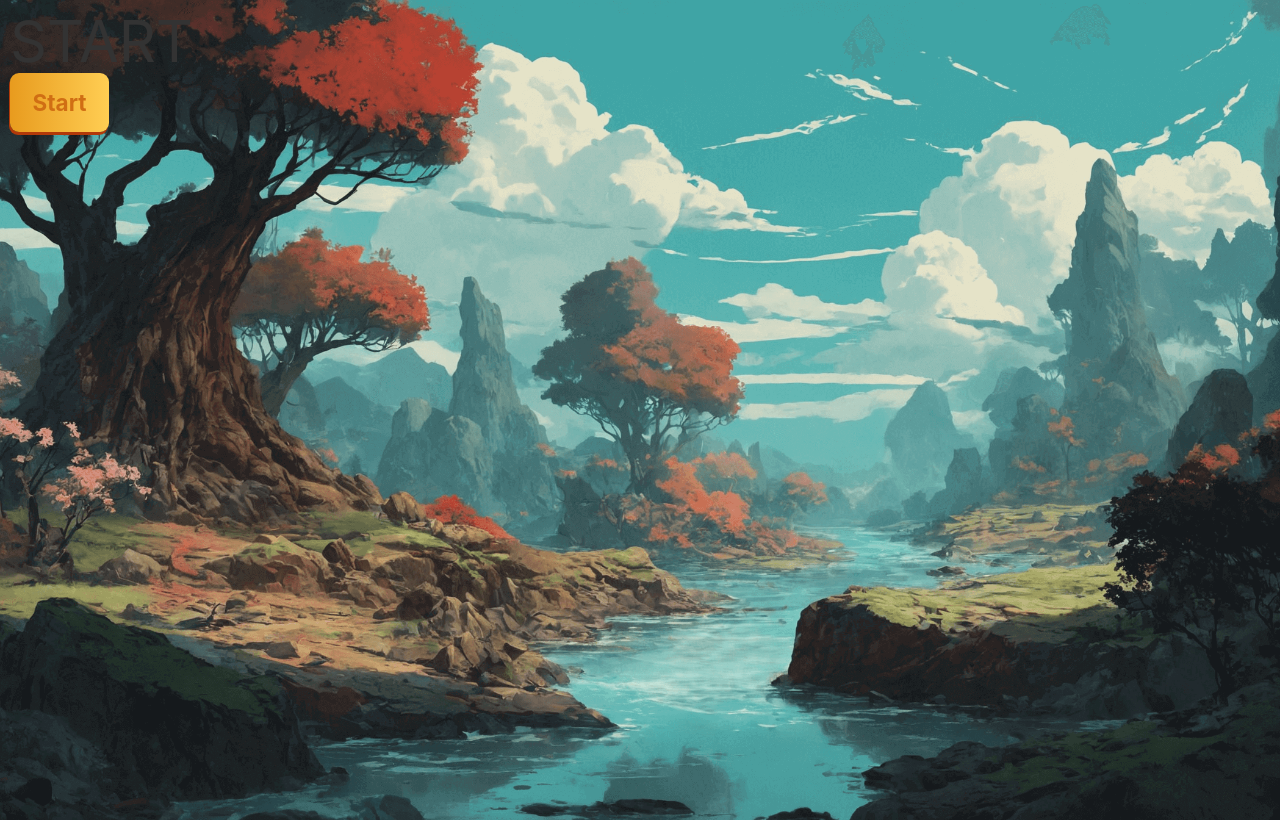
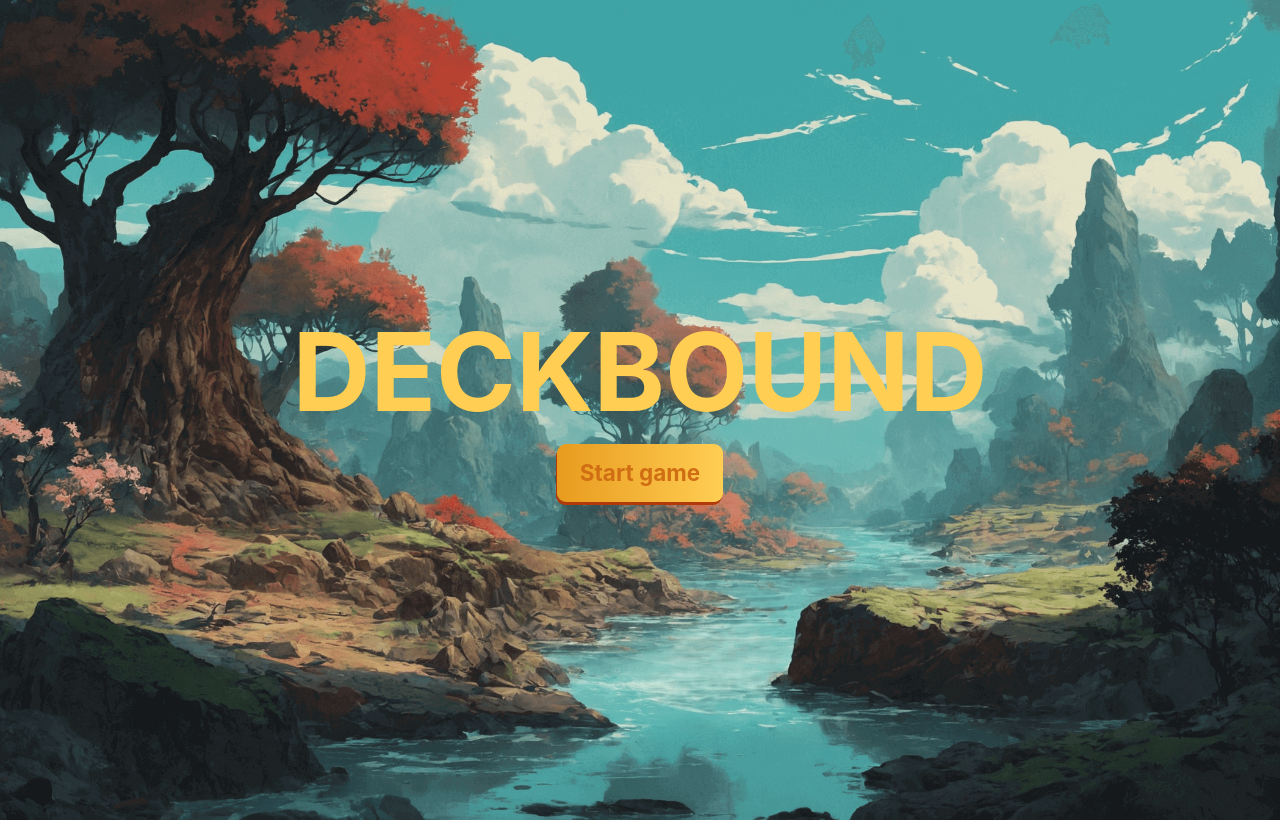
Before and after one commit to kenzha-web/deckbound, a React (Vite) app: page / in a window 1280 px wide. Built offline with nearby package versions, Linux system fonts and the light colour scheme.

Commit message:
add main component

```diff
--- a/package.json
+++ b/package.json
@@ -14,6 +14,7 @@
     "@typescript-eslint/parser": "^8.33.0",
     "clsx": "^2.1.1",
     "eslint-plugin-prettier": "^5.4.1",
+    "framer-motion": "^12.19.2",
     "lucide-react": "^0.518.0",
     "react": "^19.0.0",
     "react-dom": "^19.0.0",
--- a/src/components/ui/button/Button.module.scss
+++ b/src/components/ui/button/Button.module.scss
@@ -4,6 +4,7 @@
   box-shadow: -1px 3px 0 #b23909;
 
   &:hover {
+    @apply text-brown-500;
     box-shadow: 0 2px 0 #b23909;
   }
 
@@ -12,6 +13,7 @@
     box-shadow: -1px 3px 0 #642206;
 
     &:hover {
+      @apply text-yellow-500;
       box-shadow: 0 2px 0 #642206;
     }
   }
--- /dev/null
+++ b/src/components/ui/heading/Heading.tsx
@@ -0,0 +1,5 @@
+import type { PropsWithChildren } from 'react';
+
+export function Heading({ children }: PropsWithChildren) {
+    return <h1 className="text-8xl font-bold text-yellow-300 [text-shadow: _0_1px_0_rgb(0_0_0_/_40%)]">{children}</h1>;
+}
--- a/src/main.tsx
+++ b/src/main.tsx
@@ -2,7 +2,7 @@ import { StrictMode } from 'react';
 import { createRoot } from 'react-dom/client';
 import './global.scss';
 import Home from '@/pages/home/Home.tsx';
-import PWABadge from '@/components/pwa-badge/PWABadge.tsx';
+import PWABadge from '@/components/ui/pwa-badge/PWABadge.tsx';
 
 createRoot(document.getElementById('root')!).render(
     <StrictMode>
--- a/src/pages/home/Home.tsx
+++ b/src/pages/home/Home.tsx
@@ -1,12 +1,11 @@
-import { Button } from '@/components/ui/button/Button.tsx';
+import { useGameStore } from '../../store/game/game.store.ts';
+import { GameBoard } from './board/GameBoard.tsx';
+import WelcomeScreen from './WelcomeScreen.tsx';
 
 function Home() {
-    return (
-        <>
-            <h1>START</h1>
-            <Button variant="primary">Start</Button>
-        </>
-    );
+    const { isGameStarted } = useGameStore();
+
+    return <main>{isGameStarted ? <GameBoard /> : <WelcomeScreen />}</main>;
 }
 
 export default Home;
--- /dev/null
+++ b/src/pages/home/WelcomeScreen.tsx
@@ -0,0 +1,18 @@
+import { Button } from '@/components/ui/button/Button.tsx';
+import { useGameStore } from '@/store/game/game.store.ts';
+import { Heading } from '@/components/ui/heading/Heading.tsx';
+
+function WelcomeScreen() {
+    const { startGame } = useGameStore();
+
+    return (
+        <div className="flex items-center justify-center flex-col gap-4 h-screen">
+            <Heading>DECKBOUND</Heading>
+            <Button variant="primary" onClick={startGame}>
+                Start game
+            </Button>
+        </div>
+    );
+}
+
+export default WelcomeScreen;
--- /dev/null
+++ b/src/pages/home/board/GameBoard.tsx
@@ -0,0 +1,3 @@
+export function GameBoard() {
+    return <div>GameBoard</div>;
+}
--- a/src/store/game/game.store.ts
+++ b/src/store/game/game.store.ts
@@ -12,15 +12,17 @@ const initialPlayerData: IHero = {
     mana: 1,
 };
 
-const initialGameData: Pick<IGameStore, 'player' | 'opponent' | 'currentTurn' | 'isGameOver'> = {
+const initialGameData: Pick<IGameStore, 'player' | 'opponent' | 'currentTurn' | 'isGameOver' | 'isGameStarted'> = {
     player: initialPlayerData,
     opponent: initialPlayerData,
     currentTurn: 'player',
     isGameOver: false,
+    isGameStarted: true,
 };
 
 const useGameStore = create<IGameStore>((set, get) => ({
     ...initialGameData,
+    isGameStarted: false,
     startGame: () => set(initialGameData),
     endTurn: () => set(endTurnAction(get)),
     playCard: (cardId: number) => {
--- a/src/store/game/game.types.ts
+++ b/src/store/game/game.types.ts
@@ -15,6 +15,7 @@ export interface IHero {
 }
 
 export interface IGameStore {
+    isGameStarted: boolean;
     player: IHero;
     opponent: IHero;
     currentTurn: TPlayer;
```
Also changed, not shown: src/components/ui/pwa-badge/PWABadge.css (renamed from src/components/pwa-badge/PWABadge.css), src/components/ui/pwa-badge/PWABadge.tsx (renamed from src/components/pwa-badge/PWABadge.tsx), 1 other file (tests, documents, lock files or other folders).
